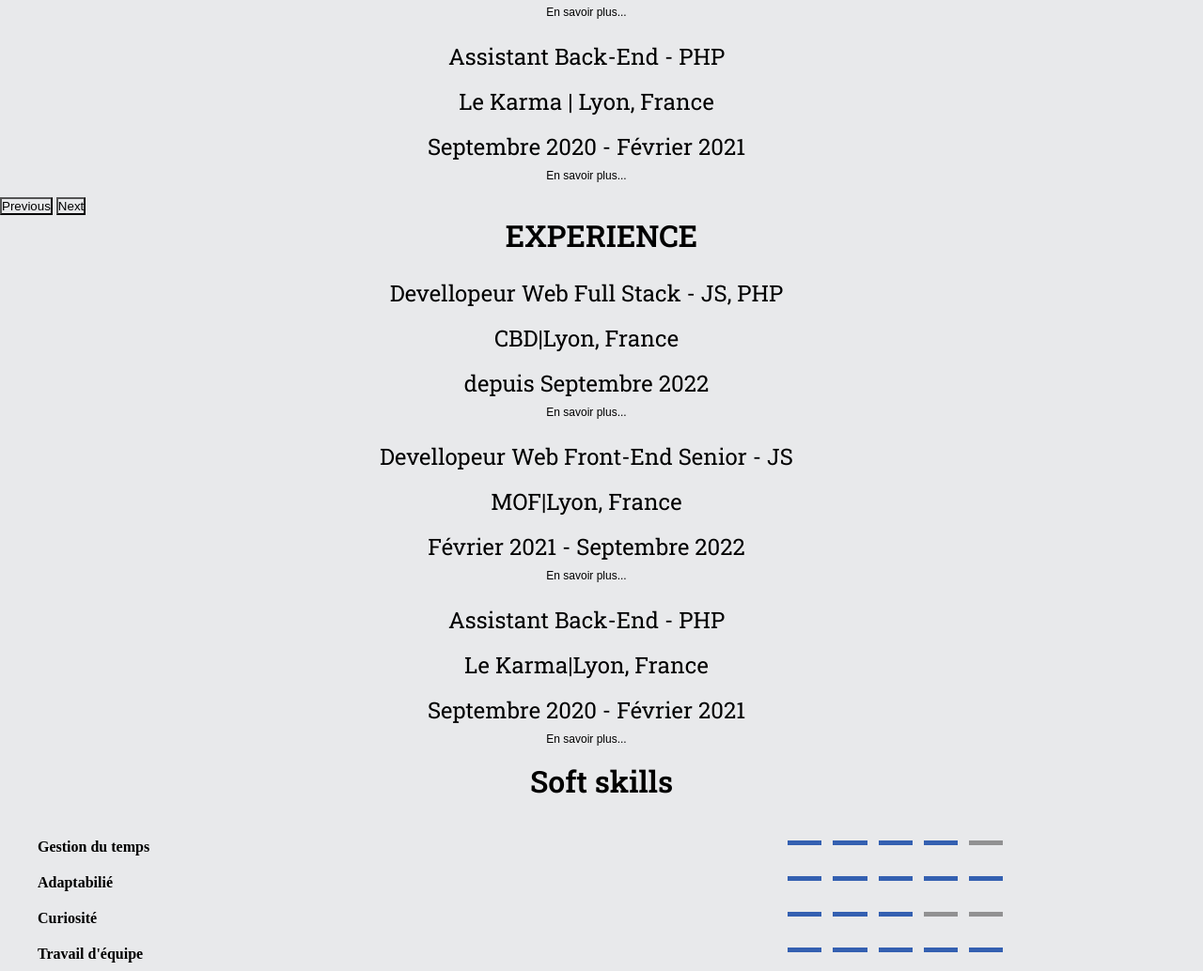
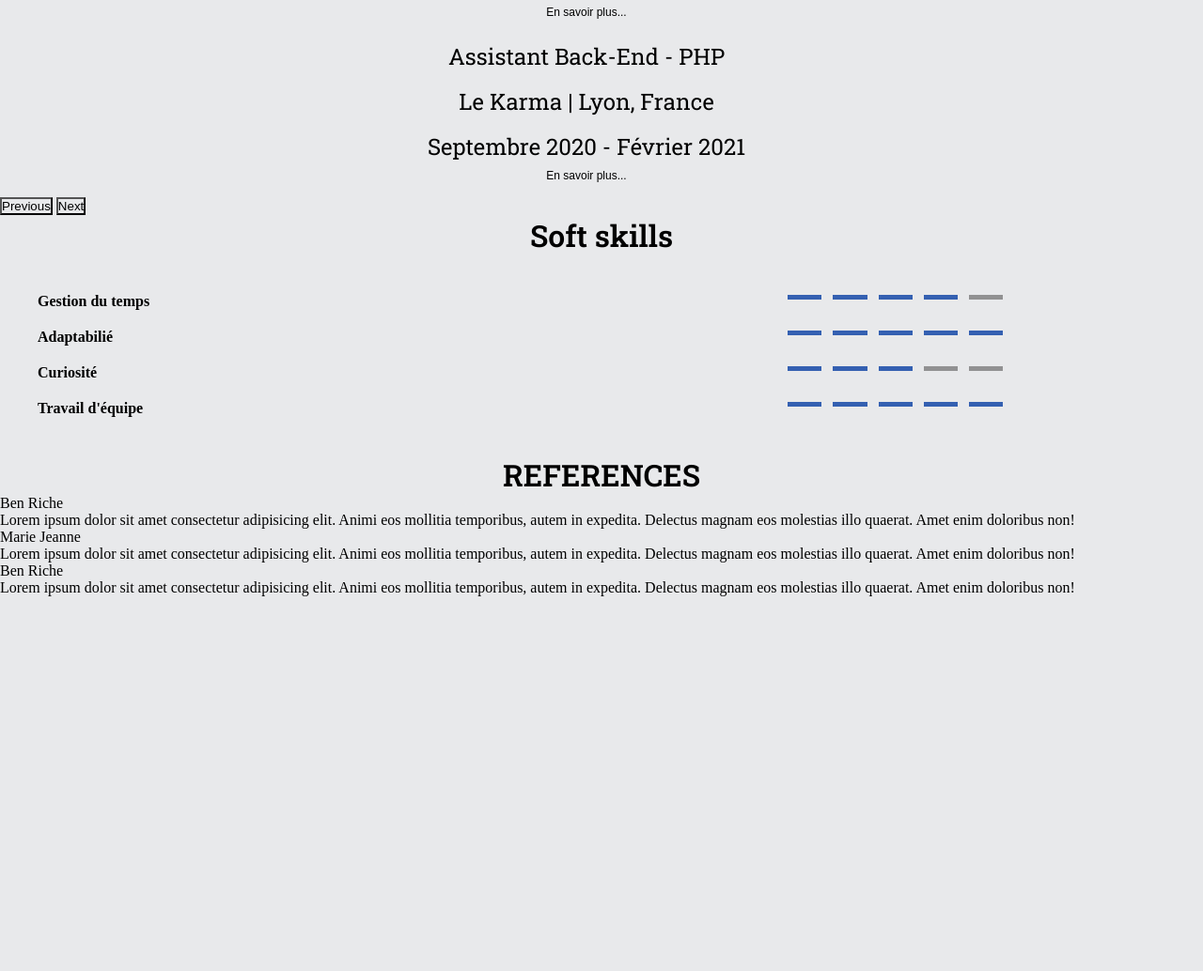
Before and after one commit to victorzanotelli/projet1, a PHP site: page / in a window 1280 px wide. Shown: the part 2172-3206 px from the top of the page at 94% size. After the commit the page ends 2807 px from the top, so only its background shows below. Run offline with PHP 8.4, Linux system fonts and the light colour scheme; some libraries are stand-ins or nearby versions.

Commit message:
reso conflits

```diff
--- a/index.php
+++ b/index.php
@@ -114,26 +114,6 @@ $references = [
     </div>
 </div>
 </main>
-<h2>EXPERIENCE</h2>
-<?php for ($i=0; $i < (count($experience)); $i++): ?>
-<div class="experience">
-<div class="job">
-    <?php echo $experience[$i]['job']?>
-</div>
-<div class="companyCity">
-    <?php echo $experience[$i]['company'] . "|" . $experience[$i]['city'] ?>
-</div>
-<div class="date">
-    <?php echo $experience[$i]['date']?>
-</div>
-<div class="whatIDo">
-     <?php echo $experience[$i]['whatIdo']?>
-     </div>
-     <button class="learnmore">En savoir plus...</button>
-    </div>
-</div>
-<?php endfor ?>
-    </main>
     <!-- ---------------------------------softskills---------------------------------------------------- -->
     <h2>Soft skills</h2>
     <div class="softskills">
```
